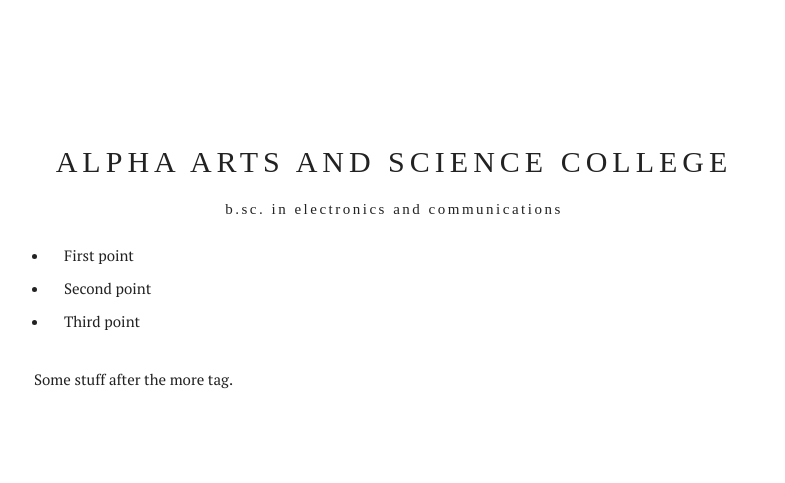
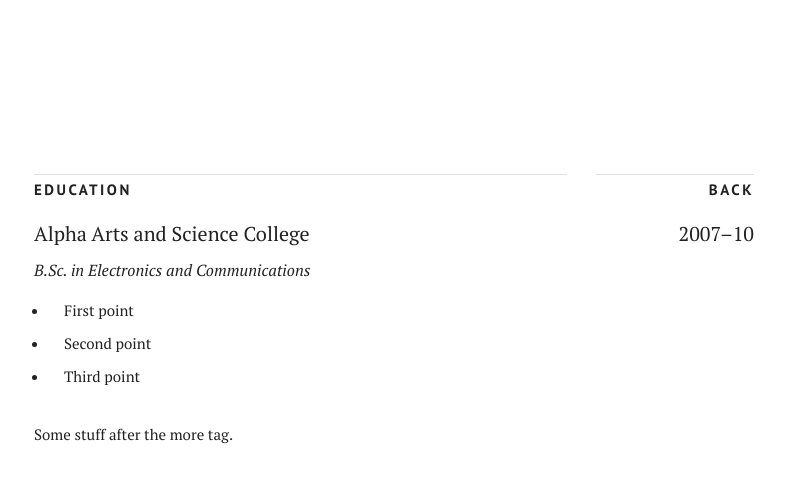
Before and after one commit to theramiyer/resume, a Jekyll site: the page built from _posts/2017-07-22-alpha-arts-and-science-college.md, in a window 1280 px wide. Shown: the top 483 px of the page, without its empty margins (246-1031 px from the left). Built offline with Jekyll 4.4.1, drawn with Linux system fonts in a browser that asks for light colours; some web fonts are replaced.

Commit message:
Make post more friendly and properly designed

```diff
--- a/_layouts/post.html
+++ b/_layouts/post.html
@@ -14,13 +14,28 @@ class: 'post-template'
 <header>
 </header>
 
-<main class="content" role="main">
-  <article class="{{ page.subclass }}">
-      <header class="post-header">
-          <h1 class="post-title">{{ page.title }}</h1>
-          {% if page.subtitle %}
-            <h3>{{ page.subtitle }}</h3>
-          {% endif %}
+<main>
+  <article>
+      <header>
+        <div class="twelve columns" style="margin-top: 20%;">
+          <div class="nine columns">
+            <h4>{{ page.category }}</h4>
+          </div>
+          <div class="three columns" align="right">
+            <h4><a href="\">back</a></h4>
+          </div>
+        </div>
+        <div class="twelve columns">
+          <div class="nine columns">
+            <h5>{{ page.title }}</h5>
+          </div>
+          <div class="three columns" align="right">
+            <h5>{{ page.tenure }}</h5>
+          </div>
+        </div>
+        {% if page.subtitle %}
+          <h6>{{ page.subtitle }}</h6>
+        {% endif %}
       </header>
 
       <section class="post-content">
```
